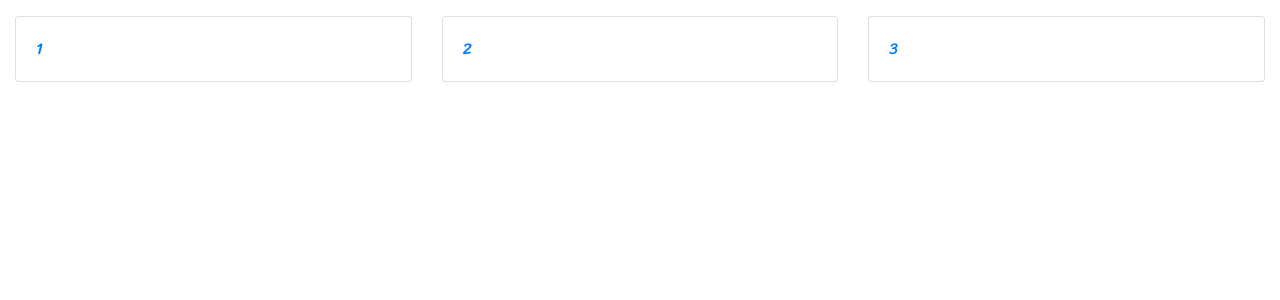
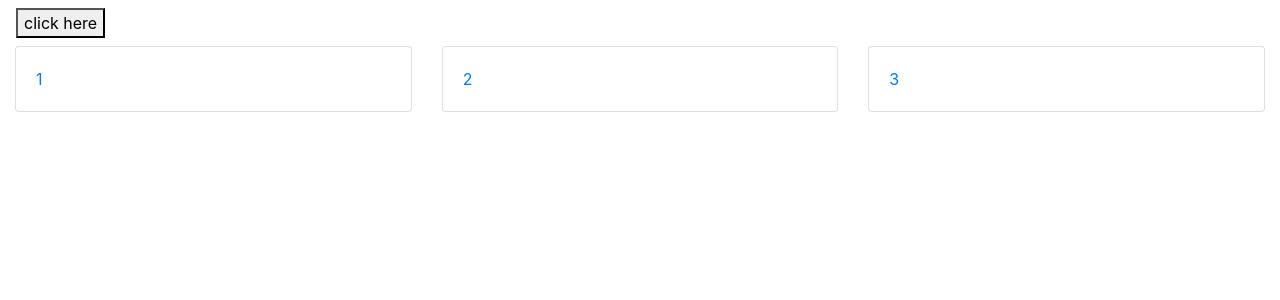
Before and after one commit to f6o/f6o.github.io, a Jekyll site: the page intfast/index.html, which Jekyll copies as it is, in a window 1280 px wide. Shown: the top 300 px of the page. Built offline with Jekyll 4.4.1, drawn with Linux system fonts in a browser that asks for light colours.

Commit message:
create new component

```diff
--- a/intfast/index.html
+++ b/intfast/index.html
@@ -6,6 +6,10 @@
     <meta charset="utf-8">
     <title>if calendar</title>
     <style>
+      /*
+        taken from google web font
+        https://fonts.googleapis.com/css?family=Sriracha&display=swap
+      */
       @font-face {
       font-family: 'Sriracha';
       font-style: normal;
@@ -20,16 +24,9 @@
     <link rel="stylesheet" href="./css/bootstrap.min.css">
   </head>
   <body>
-    <header class="navbar">
-    </header>
-    <div class="container-fluid">
-      <div class="row">
-        <div class="col-sm-12">
-          <div id="components">
-            <logs></logs>
-          </div>
-        </div>
-      </div>
+    <div id="app">
+      <control></control>
+      <logs></logs>
     </div>
     <script src="./intfast.js"></script>
   </body>
--- a/intfast/intfast.js
+++ b/intfast/intfast.js
@@ -4,13 +4,21 @@ Vue.component('logs', {
             logs: [ 1, 2, 3 ]
         }
     },
-	template: `<div class="card-deck">
+    template: `<div class="container-fluid"><div class="row"><div class="col-sm-12"><div class="card-deck">
 <div class="card" v-for="l in logs">
 <div class="card-body">
 <a href="#">{{ l }}</a>
 </div>
 </div>
-</div>`
+</div></div></div></div>`
 })
 
-new Vue({ el: '#components'})
+Vue.component('control',{
+    template : `<header class="navbar">
+      <div id="controls">
+        <button>click here</button>
+      </div>
+    </header>`
+})
+
+new Vue({ el: '#app'})
```
